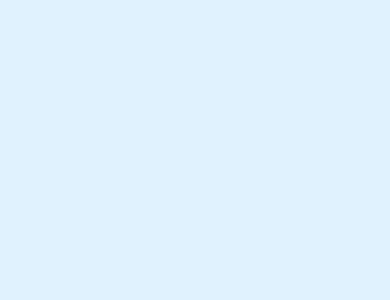
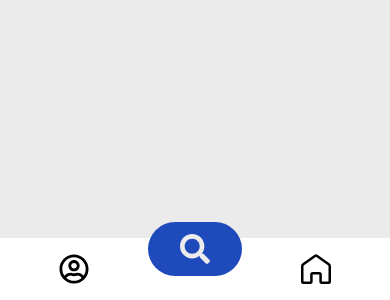
Before and after one commit to parsa-sbg/carentino, a Next.js app: page / in a window 390 px wide. Shown: the part 544-844 px from the top of the page. Built offline with nearby package versions, Linux system fonts and the light colour scheme; a web font is replaced by a local one.

Commit message:
create bottom nav

```diff
--- a/src/app/layout.tsx
+++ b/src/app/layout.tsx
@@ -1,6 +1,7 @@
 import { Vazirmatn } from "next/font/google";
 import Header from "@/components/layouts/Header/Header";
 import "./globals.css";
+import { BottomNav } from "@/components/layouts/BottomNav/BottomNav";
 
 
 const vazirmatn = Vazirmatn({
@@ -20,6 +21,7 @@ export default function RootLayout({
         <div className=" relative">
           <Header />
           {children}
+          <BottomNav />
         </div>
 
 
--- /dev/null
+++ b/src/components/common/Cover.tsx
@@ -0,0 +1,12 @@
+import React from "react";
+
+type props = {
+    onClick?: () => void,
+    isActive?: boolean
+}
+
+export const Cover = ({ onClick, isActive }: props) => {
+    return (
+        <div onClick={onClick} className={`${isActive ? 'visible opacity-100' : 'invisible opacity-0'} transition-all duration-200 fixed top-0 left-0 bottom-0 right-0 bg-darkcolor bg-opacity-70`}></div>
+    )
+};
--- /dev/null
+++ b/src/components/layouts/BottomNav/BottomNav.tsx
@@ -0,0 +1,24 @@
+import React from "react";
+import { GrHomeRounded } from "react-icons/gr";
+import { FaRegUserCircle } from "react-icons/fa";
+import { SearchIcons } from "./SearchIcons";
+
+
+export const BottomNav = () => {
+    return (
+        <div className="fixed sm:hidden bottom-0 left-0 right-0 py-1 bg-white items-center">
+            <div className="flex">
+                <button className="basis-full flex items-center justify-center">
+                    <GrHomeRounded size={30} />
+                </button>
+
+                <SearchIcons />
+
+                <button className="basis-full flex items-center justify-center">
+                    <FaRegUserCircle size={30} />
+                </button>
+            </div>
+        </div>
+
+    )
+};
--- /dev/null
+++ b/src/components/layouts/BottomNav/SearchIcons.tsx
@@ -0,0 +1,52 @@
+"use client"
+import { Cover } from "@/components/common/Cover";
+import { useRouter } from "next/navigation";
+import React, { useState } from "react";
+import { FaSearch } from "react-icons/fa";
+import { FaArrowLeft } from "react-icons/fa";
+
+
+
+export const SearchIcons = () => {
+
+    const [isSearchBarShown, setIsSearchBarShown] = useState(false)
+    const [searchQuery, setSearchQuery] = useState('')
+    const route = useRouter()
+
+    const toggleSearchBarShown = () => {
+        setIsSearchBarShown(prev => !prev)
+        setSearchQuery('')
+    }
+
+    const searchBtnClickHandler = () => {
+        searchQuery && route.push(`/search?query=${searchQuery}`)
+    }
+
+    return (
+        <>
+            <div className="z-10 relative -translate-y-5">
+
+                <button onClick={toggleSearchBarShown} className="bg-main  text-bgcolor py-3 px-8 rounded-full m-auto">
+                    <FaSearch size={30} />
+                </button>
+
+                <div className={`${isSearchBarShown ? '' : 'scale-0 !translate-y-10'} -translate-y-0 transition-transform duration-200 absolute bottom-[130%] left-0 right-0 mx-auto h-full`}>
+                    <div className="relative flex justify-center">
+
+                        <div className="w-8 h-8 mx-auto left-0 right-0 rotate-45 absolute -bottom-3 bg-main rounded-md z-0" />
+                        <div className="relative">
+                            <input value={searchQuery} onChange={e => { setSearchQuery(e.target.value) }} type="text" className="z-10 outline-none p-3 bg-main placeholder-gray-300 pl-8 text-bgcolor rounded-full" placeholder="چه ماشینی میخوای ؟" />
+                            <button onClick={searchBtnClickHandler} className="absolute left-2 top-0 bottom-0 my-auto p-0.5 border border-bgcolor h-fit rounded-full">
+                                <FaArrowLeft className="text-bgcolor" />
+                            </button>
+                        </div>
+
+                    </div>
+                </div>
+
+            </div>
+
+            <Cover onClick={toggleSearchBarShown} isActive={isSearchBarShown} />
+        </>
+    )
+};
--- a/tailwind.config.ts
+++ b/tailwind.config.ts
@@ -13,7 +13,7 @@ export default {
         padding: '10px'
       },
       colors: {
-        bgcolor: '#e0f2fe',
+        bgcolor: '#EBEBEB',
         darkcolor: '#030712',
         main: "#1E4ABB",
         background: "var(--background)",
```
